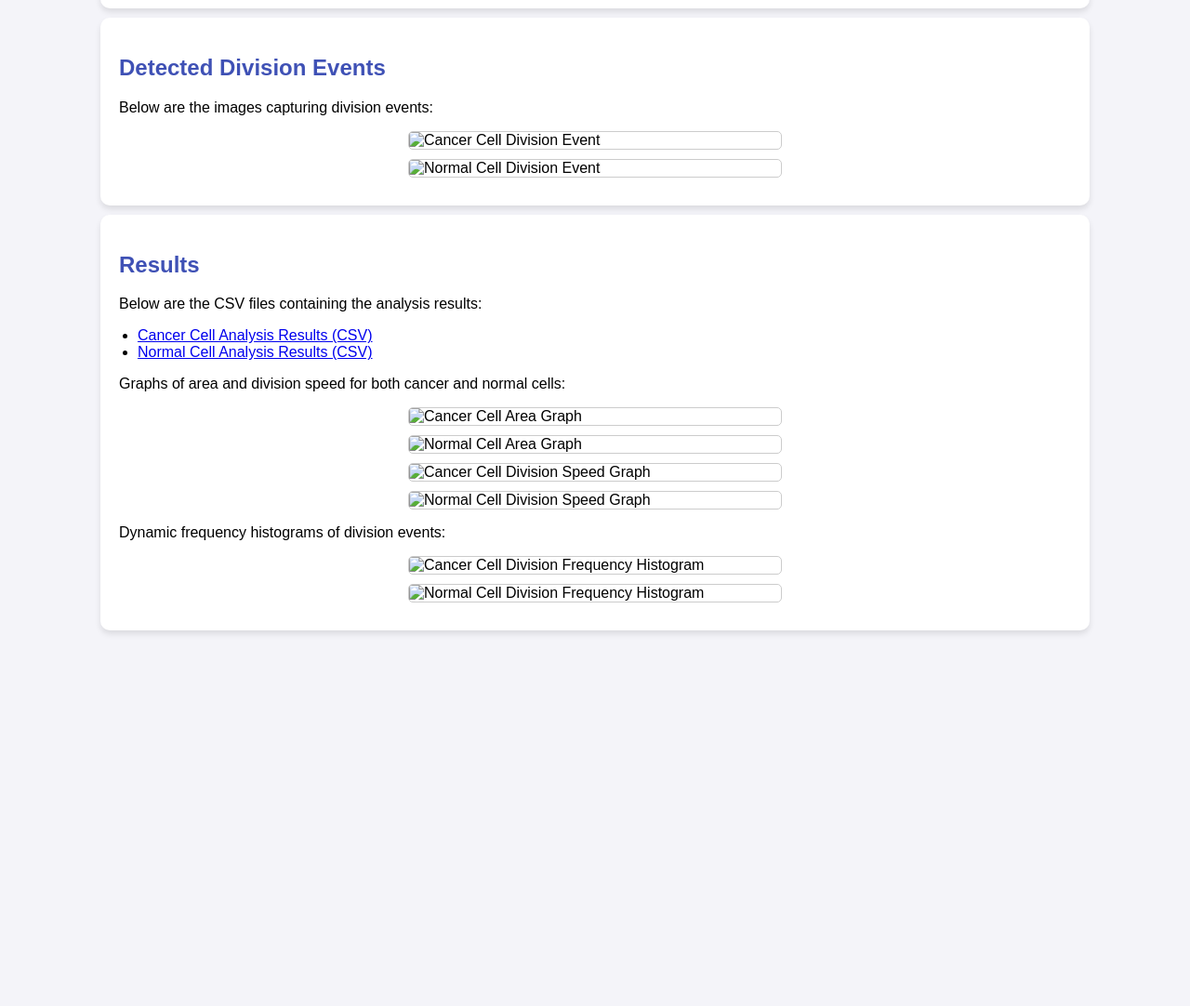
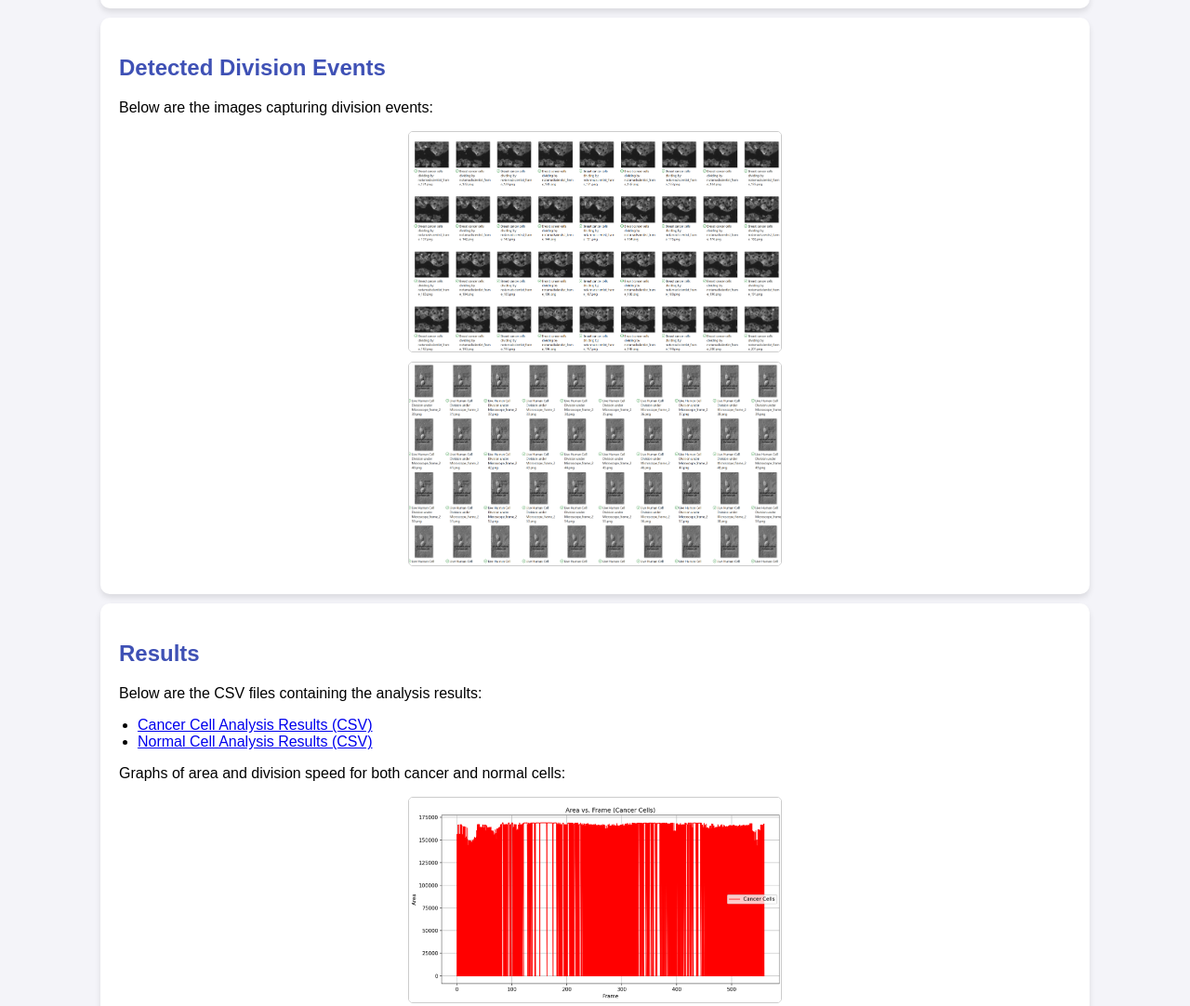
Before and after one commit to ShahadFikri/ShahadFikri.github.io, a plain HTML site: page index.html in a window 1280 px wide. Shown: the part 355-1437 px from the top of the page at 93% size. Before the commit the page ends 1043 px from the top, so only its background shows below. Drawn offline with Linux system fonts and the light colour scheme.

Commit message:
Update index.html

```diff
--- a/index.html
+++ b/index.html
@@ -61,16 +61,16 @@
         <h2>Dataset Collection</h2>
         <p>Videos obtained from YouTube. The cancer cell video features the division of breast cancer cells, whereas the normal cell video shows the live division of human cells under the microscope:</p>
         <ul>
-            <li><a href="Breast%20cancer%20cells%20dividing%20by%20notamadscientist.com.mp4" target="_blank">Cancer Cell Division Video</a></li>
-            <li><a href="Live%20Human%20Cell%20Division%20under%20Microscope.mp4" target="_blank">Normal Cell Division Video</a></li>
+            <li><a href="Breast_cancer_cells_dividing_by_notamadscientist.com.mp4" target="_blank">Cancer Cell Division Video</a></li>
+            <li><a href="Live_Human_Cell_Division_under_Microscope.mp4" target="_blank">Normal Cell Division Video</a></li>
         </ul>
     </section>
 
     <section>
         <h2>Detected Division Events</h2>
         <p>Below are the images capturing division events:</p>
-        <img src="Cancer%20Cells%20Division%20Events.png" alt="Cancer Cell Division Event">
-        <img src="Normal%20Cells%20Division%20Events.png" alt="Normal Cell Division Event">
+        <img src="Cancer_Cells_Division_Events.png" alt="Cancer Cell Division Event">
+        <img src="Normal_Cells_Division_Events.png" alt="Normal Cell Division Event">
     </section>
 
     <section>
@@ -82,15 +82,15 @@
         </ul>
         <p>Graphs of area and division speed for both cancer and normal cells:</p>
         <!-- Area graphs -->
-        <img src="Cancer%20Cell%20Area.png" alt="Cancer Cell Area Graph">
-        <img src="Normal%20Cell%20Area.png" alt="Normal Cell Area Graph">
+        <img src="Cancer_Cell_Area.png" alt="Cancer Cell Area Graph">
+        <img src="Normal_Cell_Area.png" alt="Normal Cell Area Graph">
         <!-- Speed graphs -->
-        <img src="Cancer%20Cell%20Speed.png" alt="Cancer Cell Division Speed Graph">
-        <img src="Normal%20Cell%20Speed.png" alt="Normal Cell Division Speed Graph">
+        <img src="Cancer_Cell_Speed.png" alt="Cancer Cell Division Speed Graph">
+        <img src="Normal_Cell_Speed.png" alt="Normal Cell Division Speed Graph">
         <p>Dynamic frequency histograms of division events:</p>
         <!-- Histograms -->
-        <img src="Cancer%20Frequency.png" alt="Cancer Cell Division Frequency Histogram">
-        <img src="Normal%20Frequency.png" alt="Normal Cell Division Frequency Histogram">
+        <img src="Cancer_Frequency.png" alt="Cancer Cell Division Frequency Histogram">
+        <img src="Normal_Frequency.png" alt="Normal Cell Division Frequency Histogram">
     </section>
 </body>
 </html>
```
